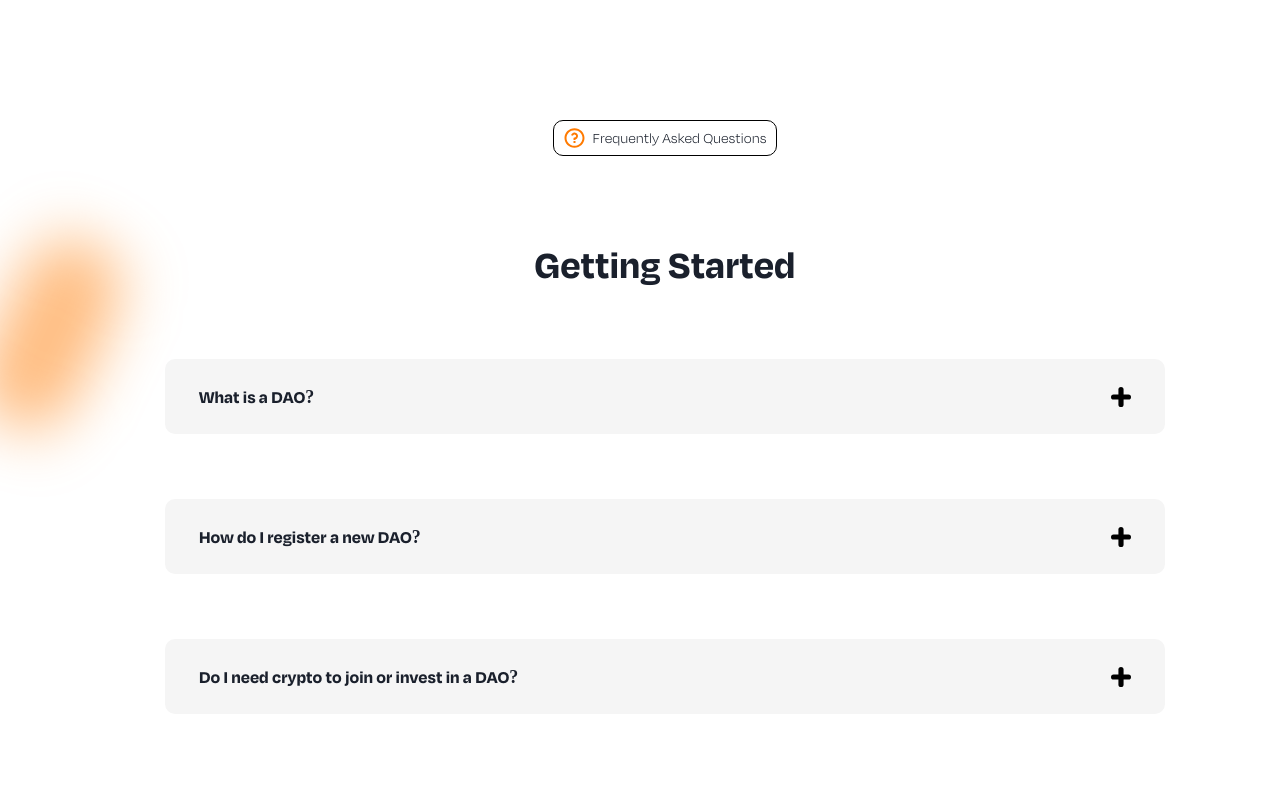
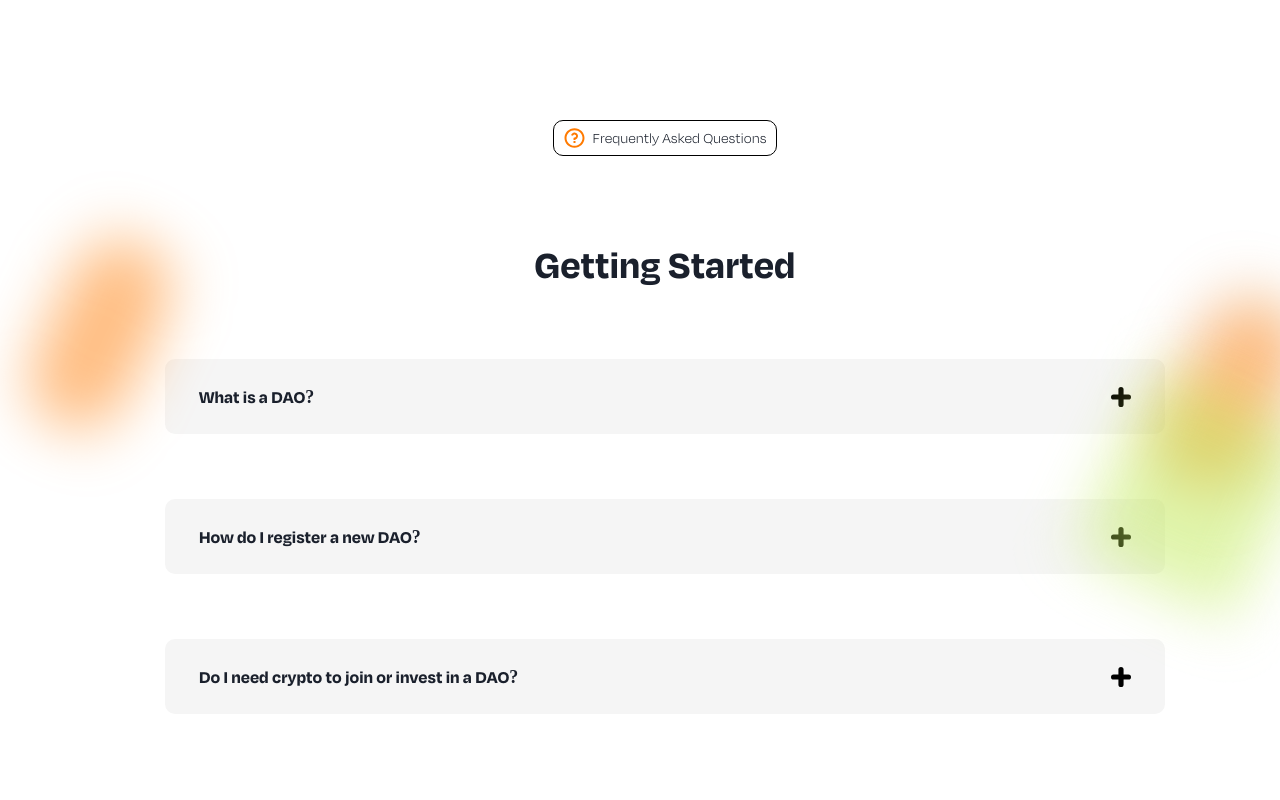
Before and after one commit to iamAbayomi/dao-open-challenge, a Next.js app: page / in a window 1280 px wide. Shown: the part 4460-5260 px from the top of the page. Built offline with nearby package versions, Linux system fonts and the light colour scheme.

Commit message:
feat: fix home page

```diff
--- a/components/DiscoverDao/index.tsx
+++ b/components/DiscoverDao/index.tsx
@@ -79,7 +79,7 @@ const DiscoverDao = () => {
           </Box>
           <Box
             pos={"absolute"}
-            top={"105px"}
+            bottom={"0px"}
             maxW={"120px"}
             overflow={"hidden"}
           >
--- a/components/Footer/index.tsx
+++ b/components/Footer/index.tsx
@@ -9,13 +9,7 @@ const Footer = () => {
       pos={"relative"}
       p={{ base: "100px 20px 60px 20px", lg: "100px 40px 60px 40px" }}
     >
-      <Box
-        display={"none"}
-        position={"absolute"}
-        top={"0px"}
-        right={"55%"}
-        className={"hide-element"}
-      >
+      <Box position={"absolute"} top={"0px"} right={"55%"}>
         <Box
           position={"absolute"}
           width={"200px"}
--- a/components/GettingStarted/GettingStartedSection/index.tsx
+++ b/components/GettingStarted/GettingStartedSection/index.tsx
@@ -4,7 +4,7 @@ import GettingStartedComponent from "../GettingStartedComponent";
 
 const GettingStartedSection = () => {
   return (
-    <Box>
+    <Box position={"relative"}>
       <Box
         display={"flex"}
         margin={"200px auto 78px"}
@@ -33,27 +33,37 @@ const GettingStartedSection = () => {
         <Text fontWeight={"700"} fontSize={"40px"} textAlign={"center"}>
           Getting Started
         </Text>
-        <Box position={"relative"} className={"hide-element"}>
+        <Box display={{ base: "none", sm: "block" }} position={"relative"}>
+          <Box>
             <Box
               position={"absolute"}
               right={"0px"}
               height={"200px"}
               width={"100px"}
+              maxH={"200px"}
+              overflow={"hidden"}
               borderRadius={"100px"}
               background={"rgba(255, 122, 0, 0.5)"}
               filter={"blur(30px)"}
               transform={"rotate(25deg)"}
+              border={"1px solid black"}
             />
+          </Box>
+
+          <Box maxWidth={"100px"}>
             <Box
               position={"absolute"}
               top={"100px"}
               right={"0px"}
               width={"170px"}
               height={"200px"}
+              maxH={"200px"}
+              overflow={"hidden"}
               background={"rgba(194, 236, 91, 0.5)"}
               filter={"blur(30px)"}
               transform={"rotate(25deg)"}
             />
+          </Box>
         </Box>
 
         <Box margin={"auto"} maxW={"1000px"}>
--- a/components/ValueProposition/index.tsx
+++ b/components/ValueProposition/index.tsx
@@ -90,6 +90,7 @@ const ValuePropositon = () => {
         top={"300px"}
         right={{ base: "50%", sm: "150px" }}
         zIndex={"2000"}
+        display={{ base: "none", sm: "block" }}
       >
         <Box
           position={"absolute"}
--- a/pages/explore/index.tsx
+++ b/pages/explore/index.tsx
@@ -10,7 +10,7 @@ const Index = () => {
   return (
     <HomeLayout isDark={false}>
       <Box margin={"100px 0px 20px 50px"}>
-        <Box p={"0px 30px 0px 50px"}>
+        <Box p={{ base: "0px 0px 0px 0px", sm: "0px 30px 0px 50px" }}>
           <DiscoverSection />
         </Box>
       </Box>
--- a/pages/index.tsx
+++ b/pages/index.tsx
@@ -10,7 +10,7 @@ import Footer from "../components/Footer";
 
 export default function Home() {
   return (
-    <Box>
+    <Box overflowX={"hidden"}>
       <Box pb={"0px"} margin={"auto"} maxWidth={"2000px"}>
         <Banner />
         <Header isDark={false} />
```
Lines whose indentation alone changed are shown as unchanged.
